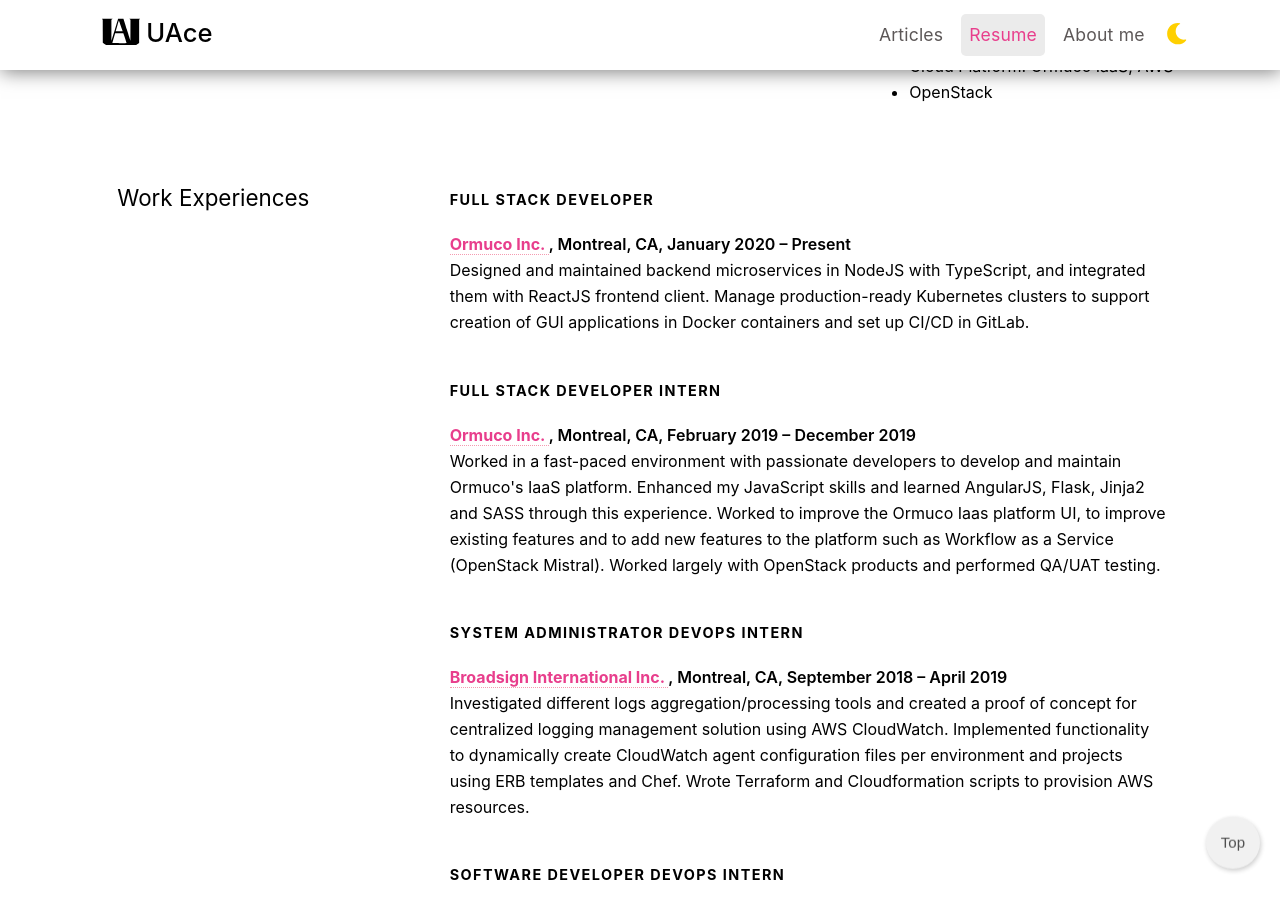
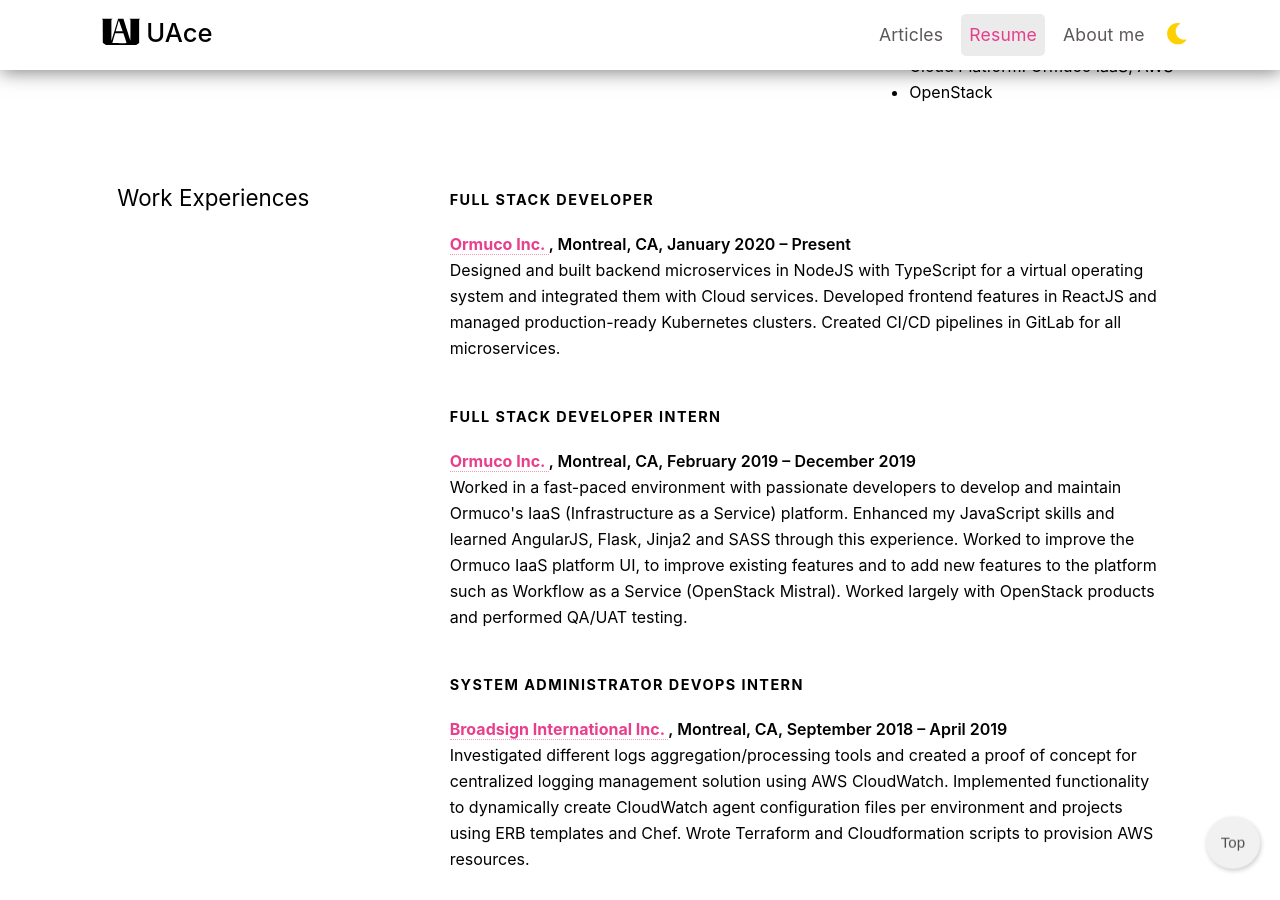
Before and after one commit to UAce/UAce.github.io, a Jekyll site: the page built from _pages/resume.html, in a window 1280 px wide and 900 px high, scrolled down 1303 px. Built offline with Jekyll 4.4.1, drawn with Linux system fonts in a browser that asks for light colours; nearby versions of some CDN libraries.

Commit message:
update ormuco job description

```diff
--- a/_data/work_experiences.yml
+++ b/_data/work_experiences.yml
@@ -4,14 +4,14 @@
   url: https://ormuco.com/
   location: Montreal, CA
   period: January 2020 – Present
-  description: Designed and maintained backend microservices in NodeJS with TypeScript, and integrated them with ReactJS frontend client. Manage production-ready Kubernetes clusters to support creation of GUI applications in Docker containers and set up CI/CD in GitLab.
+  description: Designed and built backend microservices in NodeJS with TypeScript for a virtual operating system and integrated them with Cloud services. Developed frontend features in ReactJS and managed production-ready Kubernetes clusters. Created CI/CD pipelines in GitLab for all microservices.
 - title: Full Stack Developer Intern
   company: Ormuco Inc.
   image: company/ormuco-logo.png
   url: https://ormuco.com/
   location: Montreal, CA
   period: February 2019 – December 2019
-  description: Worked in a fast-paced environment with passionate developers to develop and maintain Ormuco's IaaS platform. Enhanced my JavaScript skills and learned AngularJS, Flask, Jinja2 and SASS through this experience. Worked to improve the Ormuco Iaas platform UI, to improve existing features and to add new features to the platform such as Workflow as a Service (OpenStack Mistral). Worked largely with OpenStack products and performed QA/UAT testing.
+  description: Worked in a fast-paced environment with passionate developers to develop and maintain Ormuco's IaaS (Infrastructure as a Service) platform. Enhanced my JavaScript skills and learned AngularJS, Flask, Jinja2 and SASS through this experience. Worked to improve the Ormuco IaaS platform UI, to improve existing features and to add new features to the platform such as Workflow as a Service (OpenStack Mistral). Worked largely with OpenStack products and performed QA/UAT testing.
 - title: System Administrator DevOps Intern
   company: Broadsign International Inc.
   image: company/broadsign-logo.png
```
